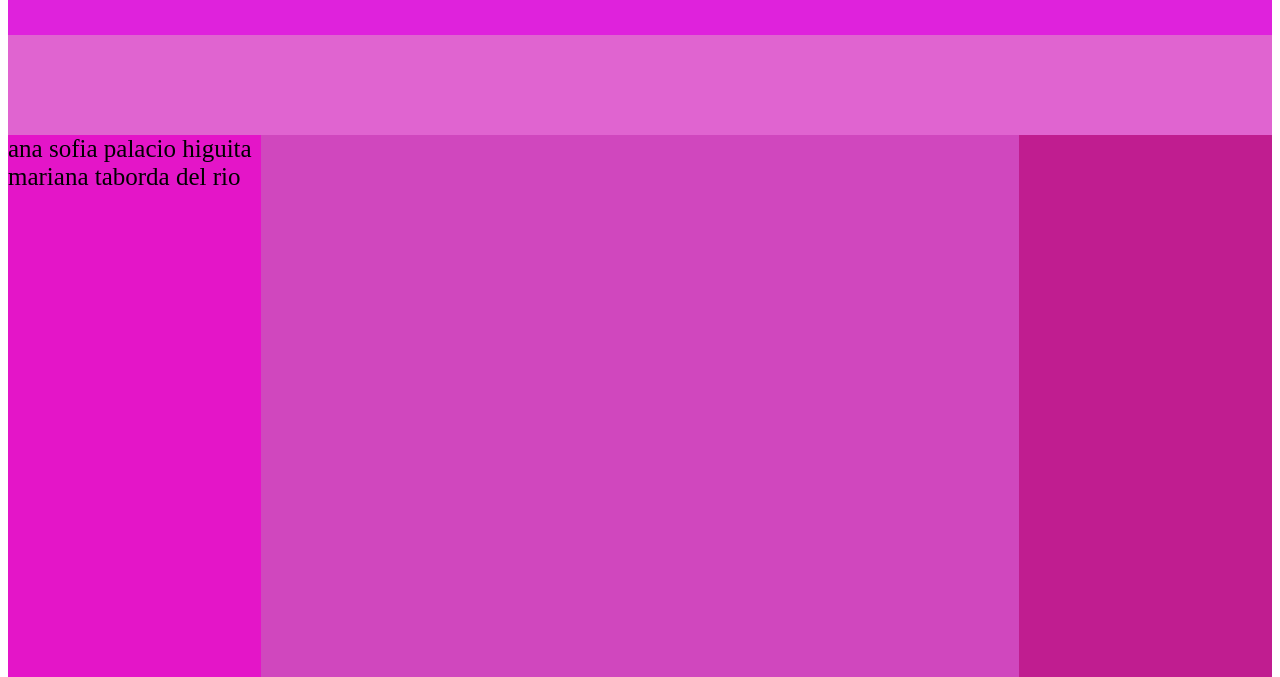
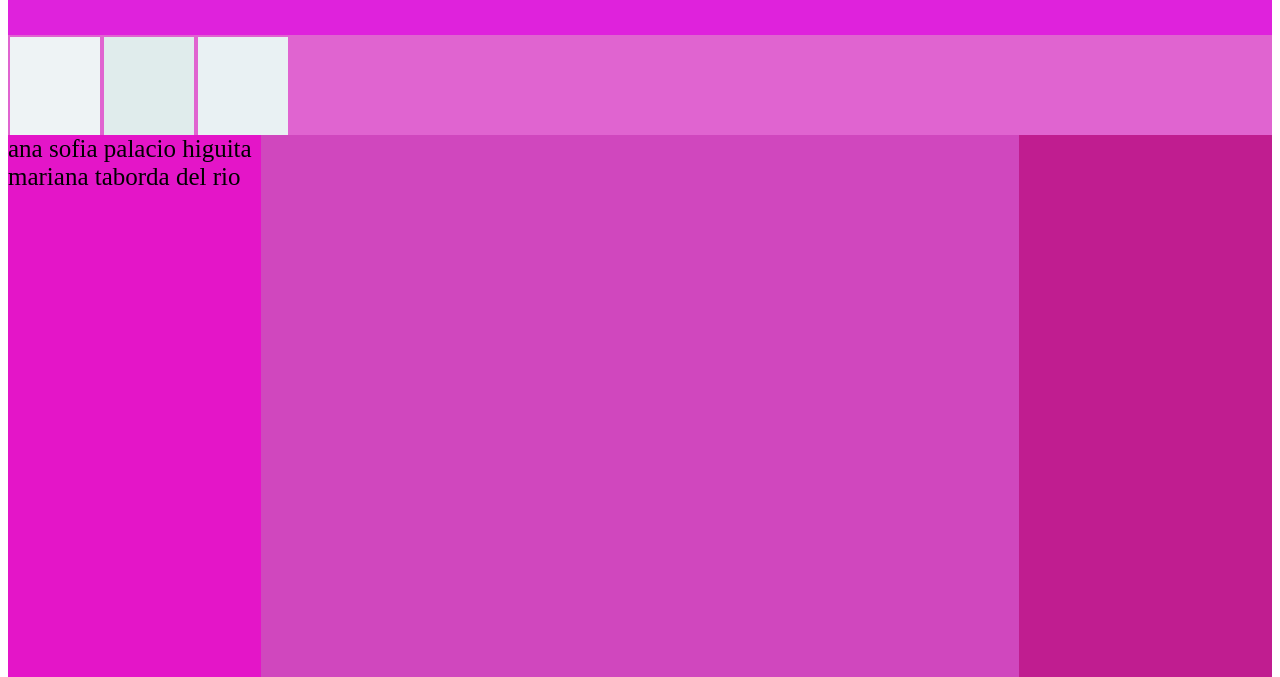
Before and after one commit to mariana123456789999/IDEM8-3, a plain HTML site: page index.html in a window 1280 px wide. Shown: the part 123-800 px from the top of the page. Drawn offline with Linux system fonts and the light colour scheme.

Commit message:
actualizacon cuatro

```diff
--- a/index.html
+++ b/index.html
@@ -11,9 +11,14 @@
     <div  class="contenedor">
 
         <div  class="encabezado">tecnologia informatica</div>
-        <div  class="menu"></div>
+        <div  class="menu">
+<div  class="sociales"></div>
+<div  class="ingles"></div>
+<div  class="matematicas"></div>
+        </div>
         <div  class="contenedor2">
             <div  class="izquierdo">ana sofia palacio higuita
+
 
                 mariana taborda del rio
             </div>
--- a/temas.css
+++ b/temas.css
@@ -17,7 +17,30 @@
     width: 100%;
     height: 100px;
     background-color: rgb(224, 100, 208);
+    display: flex;
 }
+.sociales{
+width: 90px;
+height: 98px;
+background-color: rgb(238, 243, 245);
+margin:2px ;
+
+}
+.ingles{
+width: 90px;
+height: 98px;
+background-color: rgb(224, 236, 236);
+margin:2px ;
+
+}
+.matematicas{
+ width: 90px;
+height: 98px;
+background-color: rgb(233, 241, 243);
+margin:2px;
+}
+
+
 .contenedor2{
 
     width: 100%;
```
